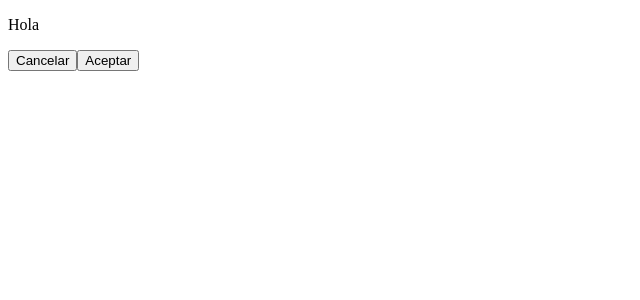
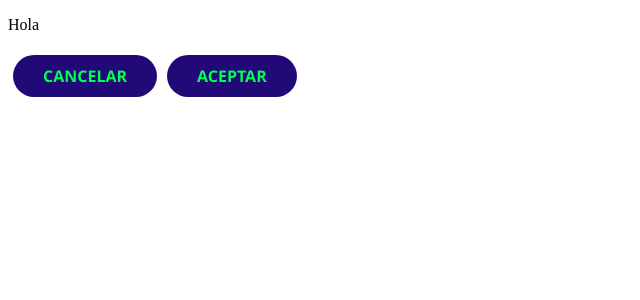
Before and after one commit to jsalazar1603/react-san-pedro, a React (Vite) app: page / in a window 1280 px wide. Shown: the top 300 px of the page, without its empty margins (0-640 px from the left). Built offline with nearby package versions, Linux system fonts and the light colour scheme.

Commit message:
actualizar estilos del componente button

```diff
--- a/src/components/Button.jsx
+++ b/src/components/Button.jsx
@@ -1,7 +1,9 @@
+import styles from '../styles/Button.module.css';
+
 const Button = ({content}) =>{
     return(
         <>
-            <button>{content}</button>
+            <button className={styles.content}>{content}</button>
         </>
     )
 }
--- /dev/null
+++ b/src/styles/Button.module.css
@@ -0,0 +1,17 @@
+.content {
+  all: unset;
+  padding: 10px 30px;
+  background-color: #210977;
+  color: #00ff55;
+  border-radius: 50px;
+  font-family: 'Segoe UI', Tahoma, Geneva, Verdana, sans-serif;
+  font-weight: 700;
+  text-transform: uppercase;
+  text-align: center;
+  cursor: pointer;
+  transition: all .3s;
+  margin: 5px;
+}
+.content:hover {
+  scale: 1.05
+}
```
